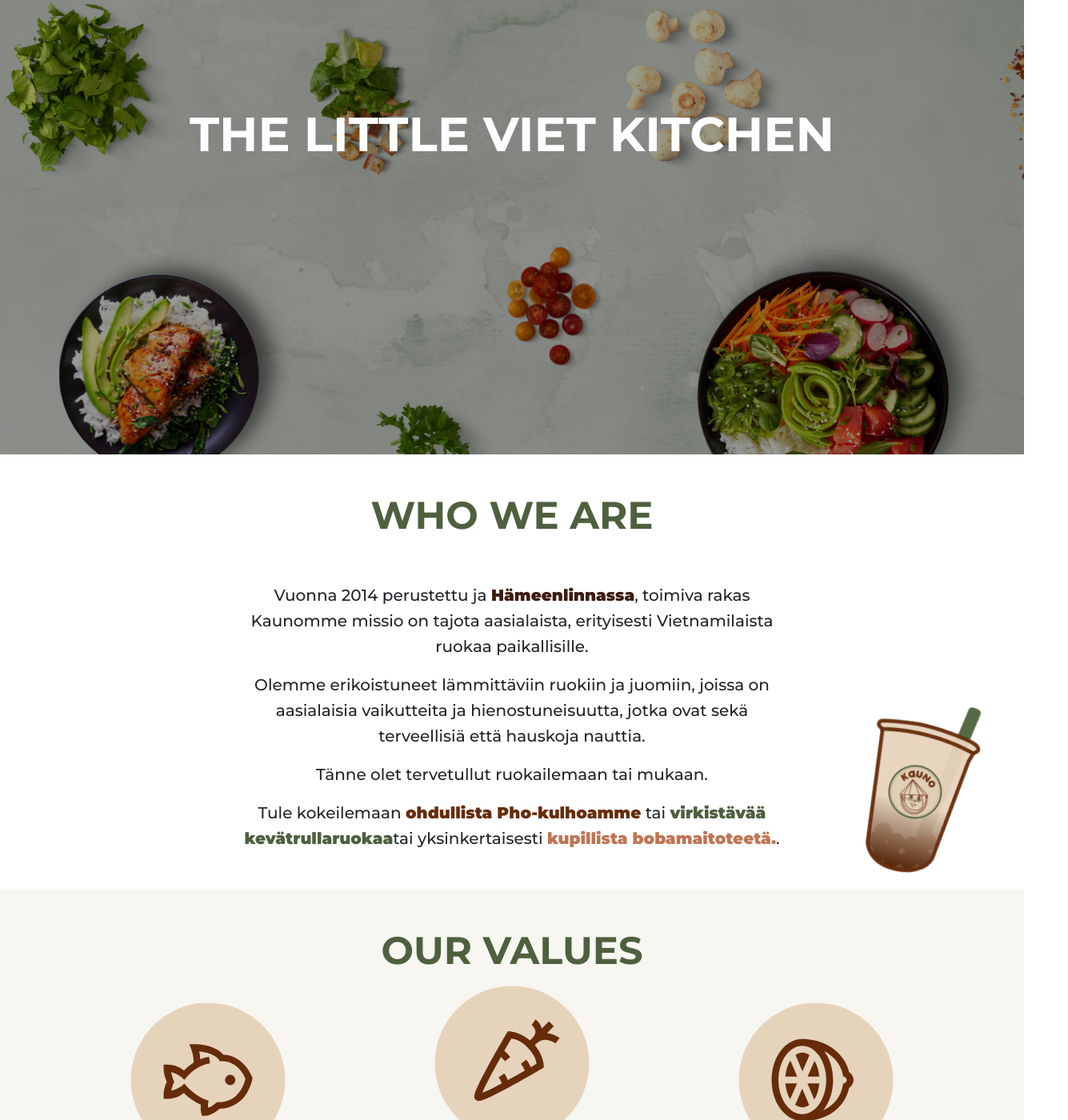
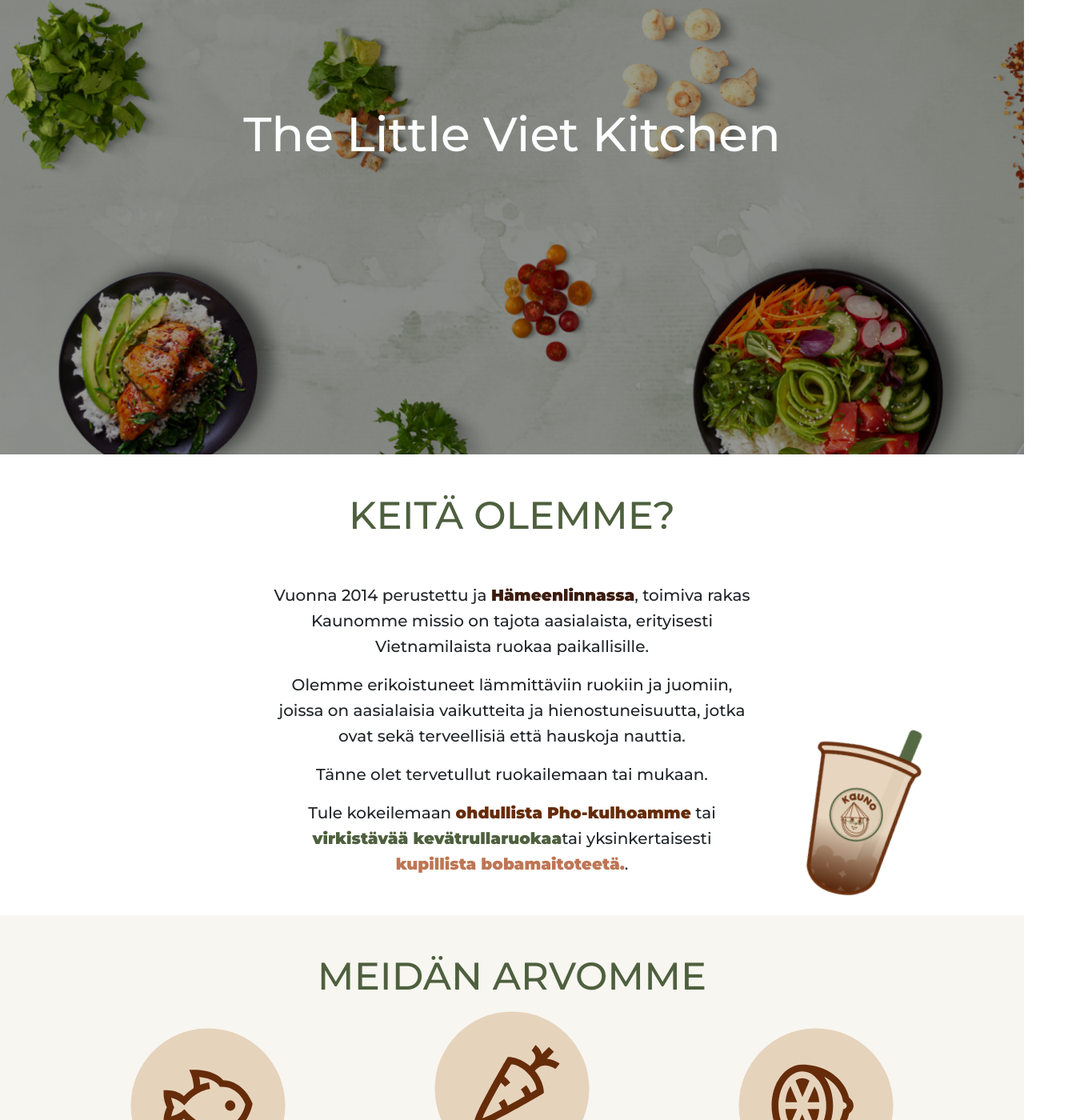
Before and after one commit to phuoc94/kauno-restaurant, a Next.js app: page /about-us in a window 1280 px wide. Shown: the part 339-1739 px from the top of the page at 80% size, 1335 px wide, since content can reach past the window. Built offline with nearby package versions, Linux system fonts and the light colour scheme.

Commit message:
update about us hero text

```diff
--- a/pages/about-us.js
+++ b/pages/about-us.js
@@ -20,12 +20,12 @@
         <Typography
           variant="h2"
           component="h1"
-          className="text-uppercase font-classique-saigon color-white text-center"
+          className="font-classique-saigon color-white text-center hero-text-border"
         >
-          the little viet kitchen
+          The Little Viet Kitchen
         </Typography>
       </Col>
-      <Container fluid>
+      <Container>
         <Row>
           <Col className="col-lg-2 	d-none d-lg-block"></Col>
           <Col className="px-6 wwa-text col-lg-8 col-12">
@@ -34,7 +34,7 @@
               component="h2"
               className="text-uppercase font-classique-saigon color-primary text-center p-5"
             >
-              who we are
+              KEITÄ OLEMME?
             </Typography>
             <Typography variant="h6" component="p" className="text-center py-2">
               Vuonna 2014 perustettu ja{' '}
@@ -87,7 +87,7 @@
           component="h2"
           className="text-uppercase font-classique-saigon color-primary text-center"
         >
-          Our values
+          MEIDÄN Arvomme
         </Typography>
         <Container>
           <Row className="mt-3">
--- a/styles/globals.css
+++ b/styles/globals.css
@@ -48,7 +48,7 @@
 .font-classique-saigon {
   //font-family: 'ClassiqueSaigon';
   font-family: 'Montserrat' !important;
-  font-weight: bold !important;
+  font-weight: 500 !important;
 }
 
 .color-primary {
@@ -135,12 +135,20 @@
 .bg-about-us {
   background-image: url('/assets/Hero-about-us.png');
   background-repeat: no-repeat;
+  background-size: cover;
 }
 
 .hero {
   height: 100vh;
   background-image: url('/assets/home/HeroWebsite.png');
   background-size: cover;
+}
+
+.about-hero-text {
+  text-shadow: 0px 4px 4px rgba(0, 0, 0, 0.25),
+    -1px -1px 0 rgba(78, 96, 62, 0.5), 1px -1px 0 rgba(78, 96, 62, 0.5),
+    -1px 1px 0 rgba(78, 96, 62, 0.5), 1px 1px 0 rgba(78, 96, 62, 0.5);
+  font-weight: 700 !important;
 }
 
 .about-text {
```
